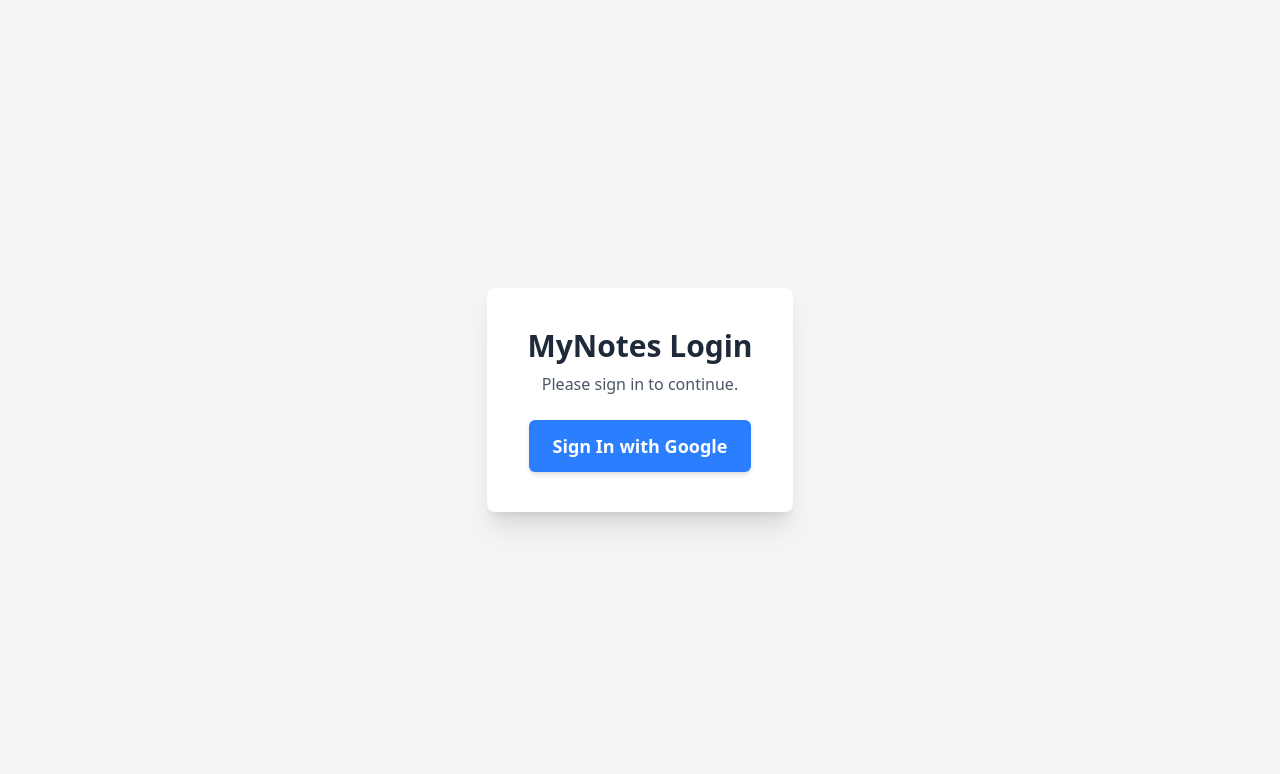
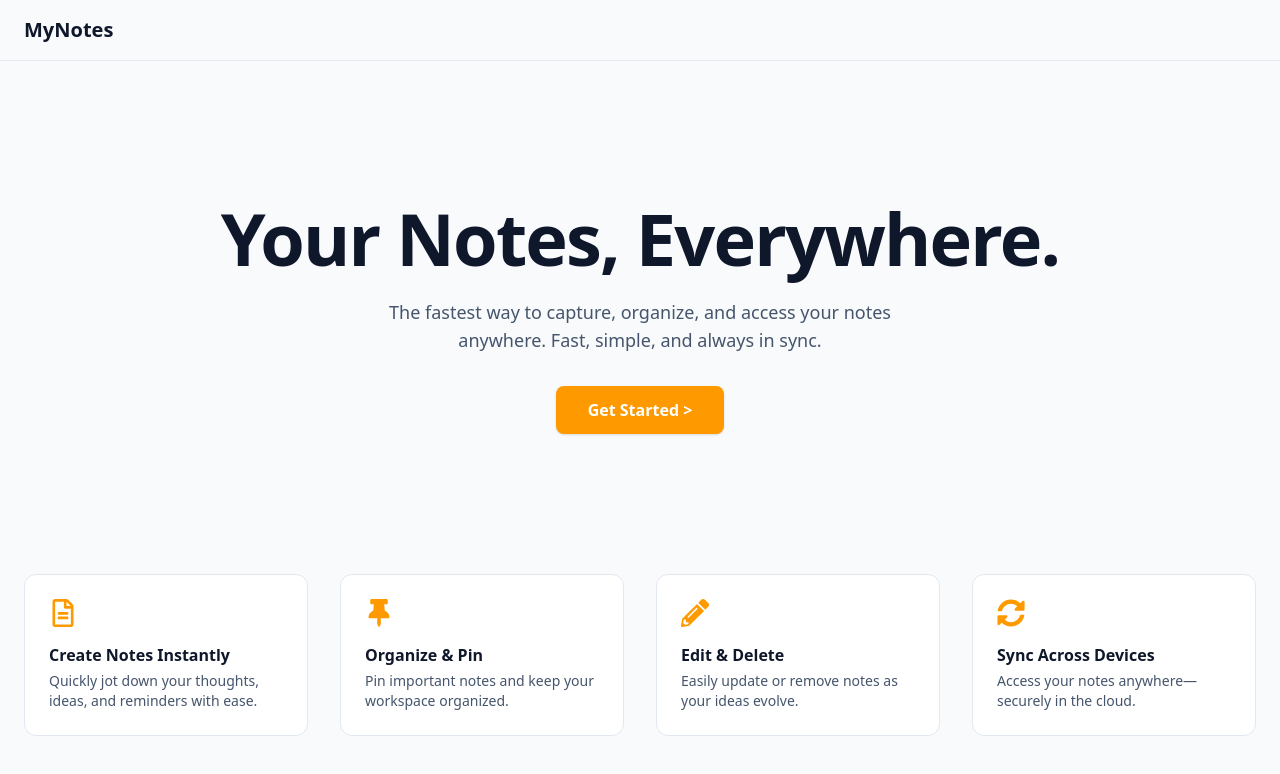
Before and after one commit to sam-cant-code/MyNotesv1, a React (Vite) app in the folder frontend/: page /login in a window 1280 px wide. Shown: the top 774 px of the page. Built offline with nearby package versions, Linux system fonts and the light colour scheme.

Commit message:
nice ui design for login page

```diff
--- a/frontend/package.json
+++ b/frontend/package.json
@@ -14,6 +14,7 @@
     "axios": "^1.11.0",
     "react": "^19.1.0",
     "react-dom": "^19.1.0",
+    "react-icons": "^5.5.0",
     "react-router-dom": "^7.8.2",
     "tailwindcss": "^4.1.12",
     "zustand": "^5.0.8"
--- a/frontend/src/pages/Login.jsx
+++ b/frontend/src/pages/Login.jsx
@@ -1,23 +1,79 @@
 import React from 'react';
+import { FaRegFileAlt, FaThumbtack, FaPencilAlt, FaSyncAlt } from 'react-icons/fa';
 
 const Login = () => {
   const handleLogin = () => {
-    // Redirect to the backend's Google authentication route
     window.location.href = 'http://localhost:4000/auth/google';
   };
 
+  const features = [
+    {
+      icon: <FaRegFileAlt className="w-7 h-7" />,
+      title: 'Create Notes Instantly',
+      description: 'Quickly jot down your thoughts, ideas, and reminders with ease.',
+    },
+    {
+      icon: <FaThumbtack className="w-7 h-7" />,
+      title: 'Organize & Pin',
+      description: 'Pin important notes and keep your workspace organized.',
+    },
+    {
+      icon: <FaPencilAlt className="w-7 h-7" />,
+      title: 'Edit & Delete',
+      description: 'Easily update or remove notes as your ideas evolve.',
+    },
+    {
+      icon: <FaSyncAlt className="w-7 h-7" />,
+      title: 'Sync Across Devices',
+      description: 'Access your notes anywhere—securely in the cloud.',
+    },
+  ];
+
   return (
-    <div className="flex items-center justify-center min-h-screen bg-gray-100">
-      <div className="p-10 text-center bg-white rounded-lg shadow-xl">
-        <h1 className="text-3xl font-bold text-gray-800">MyNotes Login</h1>
-        <p className="mt-2 text-gray-600">Please sign in to continue.</p>
+    // Use a flex column layout to fit everything on one screen
+    <div className="flex flex-col min-h-screen font-sans bg-slate-50 text-slate-900">
+      {/* --- Navbar --- */}
+      <nav className="w-full border-b border-slate-200">
+        <div className="container mx-auto px-6 py-4">
+          <div className="text-xl font-extrabold">MyNotes</div>
+        </div>
+      </nav>
+
+      {/* --- Main Content (Hero) --- */}
+      {/* flex-grow allows this section to take up the available space, pushing the features down */}
+      <main className="flex flex-col items-center justify-center flex-grow w-full text-center">
+        <h1 className="text-5xl font-extrabold tracking-tight sm:text-6xl md:text-7xl">
+          Your Notes, Everywhere.
+        </h1>
+        <p className="max-w-xl mx-auto mt-6 text-lg text-slate-600">
+          The fastest way to capture, organize, and access your notes anywhere. Fast, simple,
+          and always in sync.
+        </p>
         <button
           onClick={handleLogin}
-          className="inline-block px-6 py-3 mt-6 text-lg font-semibold text-white bg-blue-500 rounded-md shadow-md hover:bg-blue-600 focus:outline-none focus:ring-2 focus:ring-blue-400 focus:ring-opacity-75 transition"
+          className="px-8 py-3 mt-8 font-semibold text-white transition bg-amber-500 rounded-lg shadow-sm hover:bg-amber-600"
         >
-          Sign In with Google
+          Get Started &gt;
         </button>
-      </div>
+      </main>
+
+      {/* --- Features Section --- */}
+      <section className="w-full pb-16">
+        <div className="container grid grid-cols-1 gap-8 mx-auto md:grid-cols-2 lg:grid-cols-4 px-6">
+          {features.map((feature, index) => (
+            <div
+              key={index}
+              className="p-6 text-left bg-white border rounded-xl border-slate-200"
+            >
+              <div className="text-amber-500">
+                {feature.icon}
+              </div>
+              <h3 className="mt-4 font-bold">{feature.title}</h3>
+              <p className="mt-1 text-sm text-slate-600">{feature.description}</p>
+            </div>
+          ))}
+        </div>
+      </section>
     </div>
   );
 };
```
Also changed, not shown: 1 other file (tests, documents, lock files or other folders).
